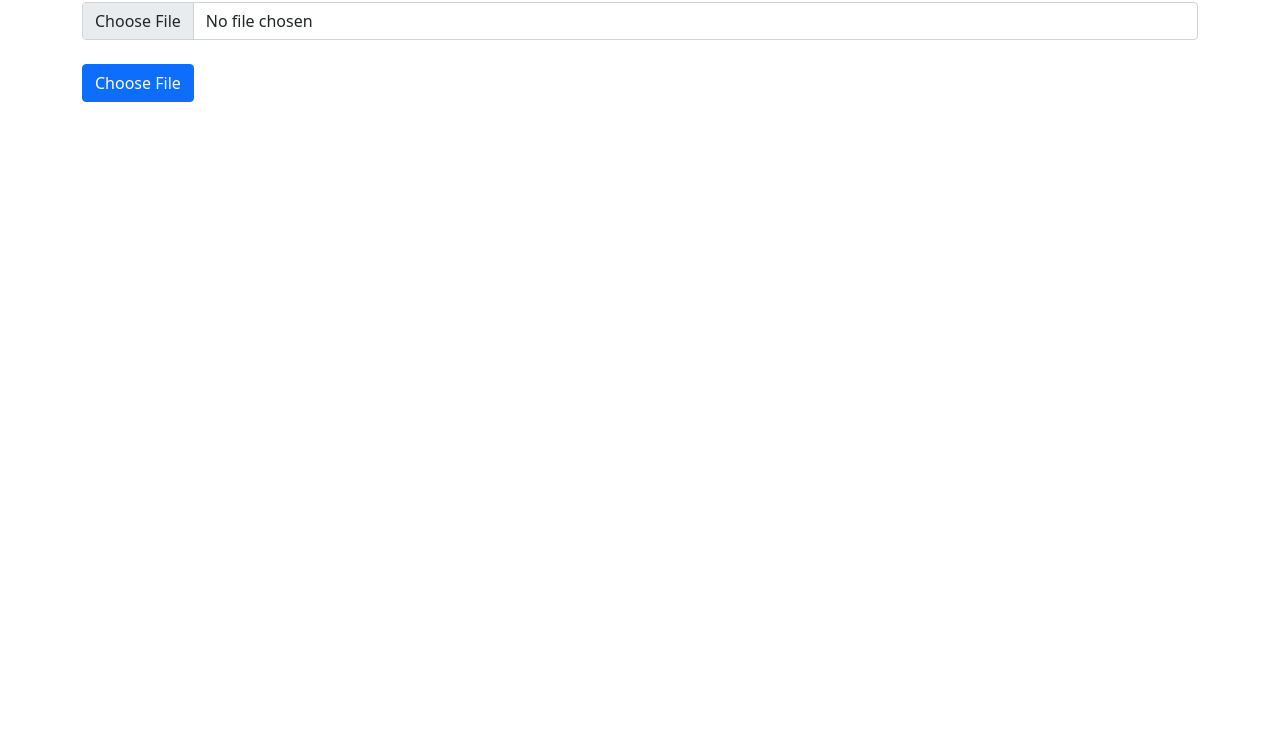
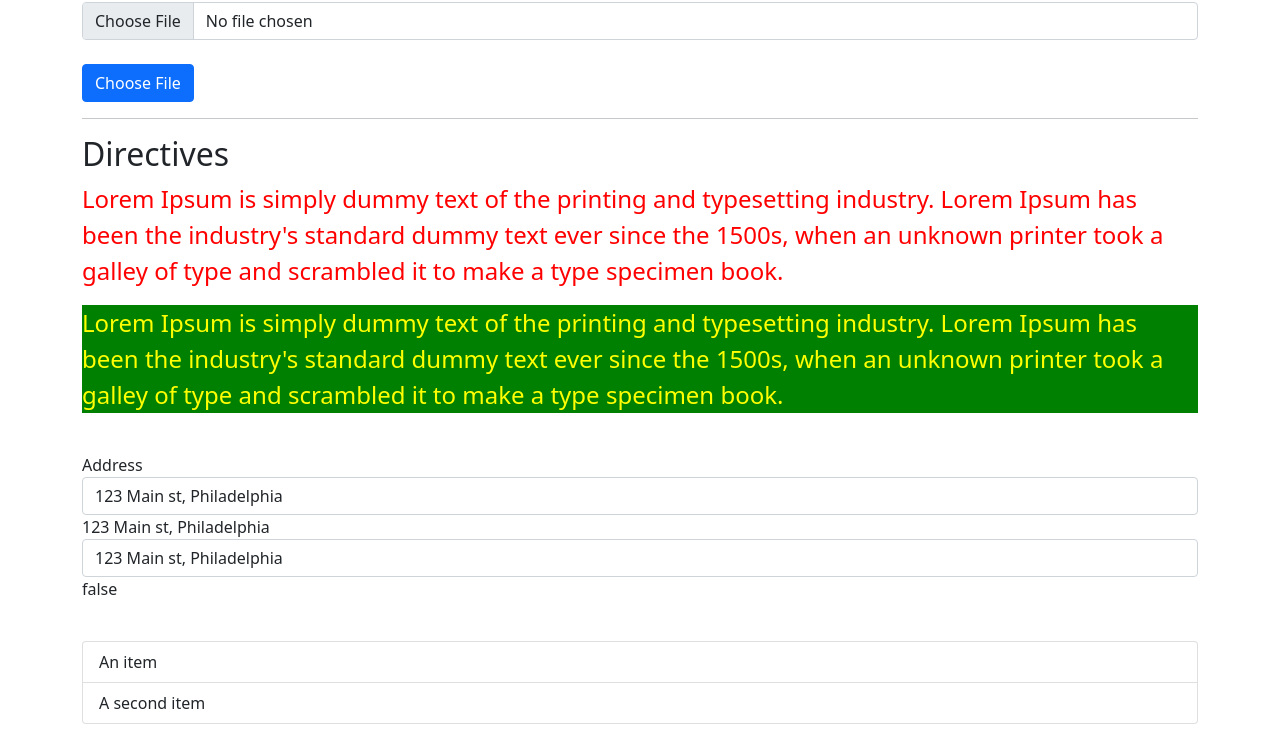
Before and after one commit to juniorro/ngcrashcourse, an Angular app: page / in a window 1280 px wide. Shown: the part 919-1666 px from the top of the page. Before the commit the page ends 1045 px from the top, so only its background shows below. Built offline with nearby package versions, Linux system fonts and the light colour scheme.

Commit message:
start of directives

```diff
--- a/src/app/app.component.html
+++ b/src/app/app.component.html
@@ -63,6 +63,62 @@
       <input type="file" #fileInput (change)="uploadFile($event);mouseOver($event)" placeholder="photo" class="form-control" /> <br>
       <button type="button" class="btn btn-primary" (click)="fileInput.click()">Choose File</button>
 
+      <hr>
+
+      <h2>Directives</h2>
+
+      <!-- Directives -->
+      <!-- https://angular.io/guide/built-in-directives -->
+      <!-- Built-in directives - Attribure directive(NgClass, NgStyle, NgModel) -->
+
+      <p class="fs-4 text" [ngClass]="isVisible ? 'hightlight' : 'dark'">
+        <!-- [ngClass]="'hightlight'" -->
+        Lorem Ipsum is simply dummy text of the printing and typesetting industry. Lorem Ipsum has been the industry's
+        standard dummy text ever since the 1500s, when an unknown printer took a galley of type and scrambled it to make
+        a type specimen book.
+      </p>
+
+      <p class="fs-4 text" [ngStyle]="{ 'color': 'yellow', 'background-color': isVisible ? 'green': 'blue' }">
+        Lorem Ipsum is simply dummy text of the printing and typesetting industry. Lorem Ipsum has been the industry's
+        standard dummy text ever since the 1500s, when an unknown printer took a galley of type and scrambled it to make
+        a type specimen book.
+      </p>
+
+      <br>
+
+      <!--
+      [ngModel]="name" is the syntax for one-way binding, while,
+      [(ngModel)]="name" is for two-way binding, and the syntax is compound from:
+      [ngModel]="name" and (ngModelChange)="name = $event"
+      -->
+
+      <label for="example-ngModel">Address</label>
+      <input type="text" [(ngModel)]="address" class="form-control" />
+      {{ address }}
+
+      <br>
+      <!-- https://angular.io/api/forms/NgModel -->
+      <input [(ngModel)]="address" #addr="ngModel" required class="form-control"/>
+      <p>{{ addr.touched }}</p>
+
+      <br>
+
+      <!-- Built-in structural directives (NgIf, NgFor, NgSwitch) -->
+      <ul *ngIf="name === 'Junior'" class="list-group">
+        <li class="list-group-item">An item</li>
+        <li class="list-group-item">A second item</li>
+      </ul>
+
+      <br>
+
+      <ul class="list-group">
+        <!-- <li *ngFor="let item of ['item 1', 'item 2', 'item 3', 'item 4', 'item 5', 'item 6']; let i = index" class="list-group-item d-flex justify-content-between align-items-center"> -->
+          <li *ngFor="let item of items; let i = index" class="list-group-item d-flex justify-content-between align-items-center">
+          {{ item }}
+          <span class="badge bg-primary rounded-pill">{{ i + 1 }}</span>
+        </li>
+      </ul>
+
 
     </div>
   </div>
```
